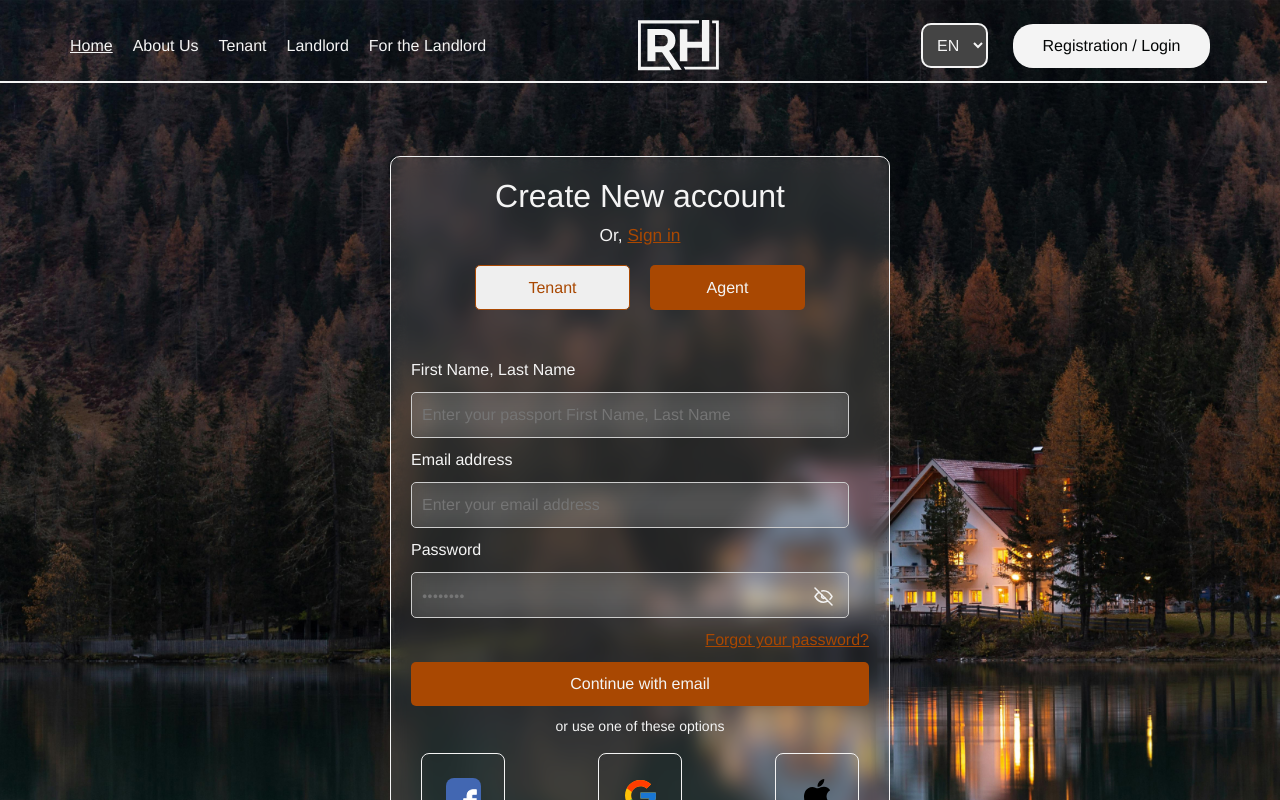
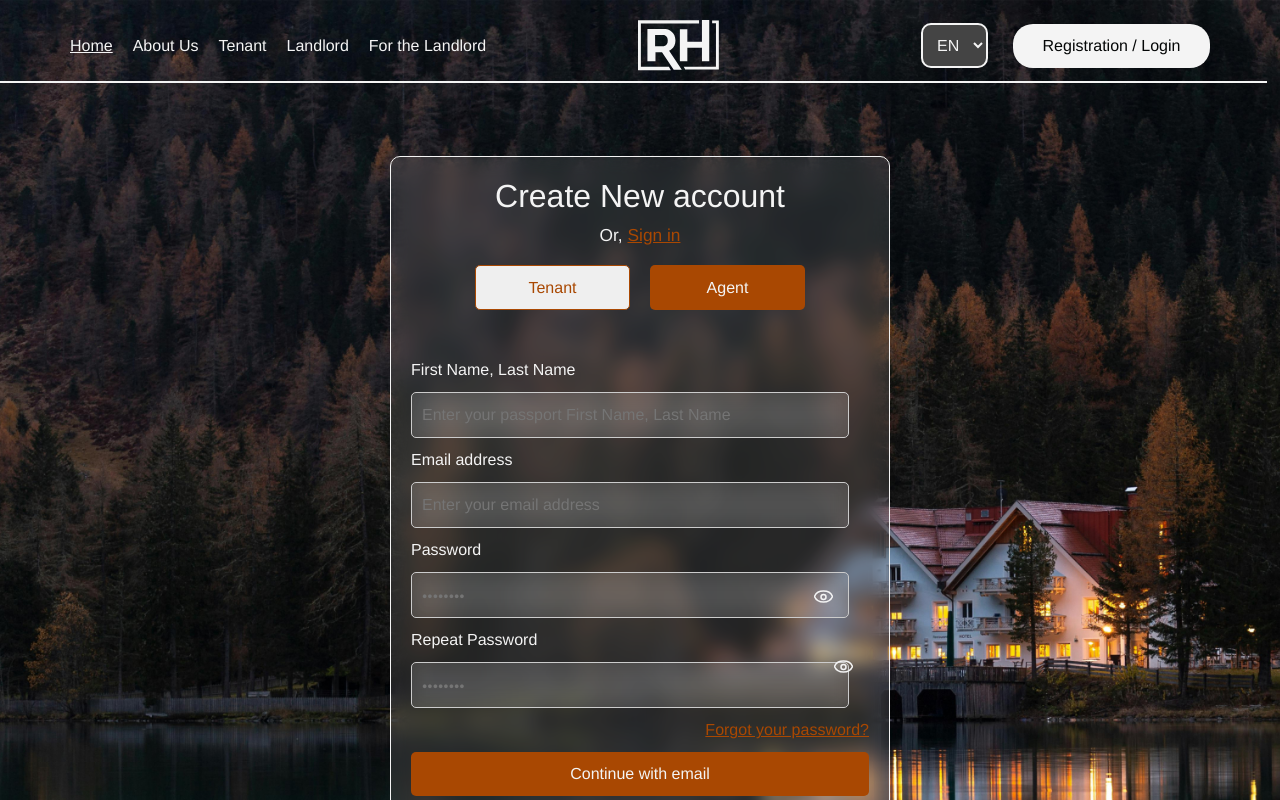
Before and after one commit to renthous-kyiv-ua/frontend, a React (Create React App) app in the folder rent-house-frontend/: page /register in a window 1280 px wide. Shown: the top 800 px of the page. Built offline with nearby package versions, Linux system fonts and the light colour scheme.

Commit message:
Updated registration form

```diff
--- a/rent-house-frontend/src/components/SignUp.js
+++ b/rent-house-frontend/src/components/SignUp.js
@@ -63,6 +63,10 @@ const SignUp = () => {
     setLanguage(event.target.value);
   };
 
+  const togglePasswordVisibility = () => {
+    setShowPassword(!showPassword);
+  };
+
   return (
     <div className="sign-up-page">
       <header className="home-header">
@@ -105,13 +109,57 @@ const SignUp = () => {
           <label>Email address</label>
           <input type="email" placeholder="Enter your email address" /><br/>
           <label>Password</label>
-          <div class="password-wrapper">
-            <input type="password" id="password" placeholder="🞄🞄🞄🞄🞄🞄🞄🞄" />
-            <button type="button" id="togglePassword" class="toggle-password">
-              <svg width="19" height="19" viewBox="0 0 19 19" fill="none" xmlns="http://www.w3.org/2000/svg">
-              <path d="M8.16386 8.16556C7.80968 8.51986 7.61075 9.00036 7.61084 9.50134C7.61093 10.0023 7.81003 10.4827 8.16433 10.8369C8.51864 11.1911 8.99913 11.39 9.50011 11.3899C10.0011 11.3899 10.4815 11.1908 10.8357 10.8364" stroke="#F4F4F4" stroke-width="1.5" stroke-linecap="round" stroke-linejoin="round"/>
-              <path d="M13.9209 13.9134C12.5965 14.7431 11.0629 15.1779 9.5 15.1667C6.1 15.1667 3.26667 13.2778 1 9.5C2.20133 7.49778 3.56133 6.02633 5.08 5.08567M7.78111 4.00333C8.34682 3.88845 8.92275 3.83149 9.5 3.83333C12.9 3.83333 15.7333 5.72222 18 9.5C17.3704 10.5483 16.6973 11.4519 15.9808 12.2106M1 1L18 18" stroke="#F4F4F4" stroke-width="1.5" stroke-linecap="round" stroke-linejoin="round"/>
-              </svg>
+          <div className="password-wrapper">
+            <input
+              type={showPassword ? "text" : "password"}
+              id="password"
+              value={password}
+              onChange={(e) => setPassword(e.target.value)}
+              placeholder="🞄🞄🞄🞄🞄🞄🞄🞄"
+              className={showPassword ? "password-visible" : ""}
+            />
+            <button type="button" id="togglePassword" className="toggle-password" onClick={togglePasswordVisibility}>
+              {showPassword ? (
+                <svg width="19" height="19" viewBox="0 0 19 19" fill="none" xmlns="http://www.w3.org/2000/svg">
+                  <path d="M1 1L18 18" stroke="#F4F4F4" strokeWidth="1.5" strokeLinecap="round" strokeLinejoin="round"/>
+                  <path d="M8.16386 8.16556C7.80968 8.51986 7.61075 9.00036 7.61084 9.50134C7.61093 10.0023 7.81003 10.4827 8.16433 10.8369C8.51864 11.1911 8.99913 11.39 9.50011 11.3899C10.0011 11.3899 10.4815 11.1908 10.8357 10.8365" stroke="#F4F4F4" strokeWidth="1.5" strokeLinecap="round" strokeLinejoin="round"/>
+                  <path d="M4.29589 4.43399C2.94062 5.39931 1.7835 6.7348 1 9.5C1.8374 12.6072 4.75247 15 9.49994 15C11.3368 15 12.9074 14.4958 14.1083 13.6842" stroke="#F4F4F4" strokeWidth="1.5" strokeLinecap="round" strokeLinejoin="round"/>
+                  <path d="M13.8939 10.5261C13.636 9.64255 13.0042 8.89592 12.1511 8.44035C11.2979 7.98477 10.2874 7.85646 9.33594 8.07553M11.7174 6.22556C10.9683 5.81784 10.1088 5.61122 9.23243 5.63166C8.35607 5.6521 7.50911 5.89891 6.78955 6.34894C6.0701 6.79897 5.50736 7.43562 5.16657 8.18693" stroke="#F4F4F4" strokeWidth="1.5" strokeLinecap="round" strokeLinejoin="round"/>
+                  <path d="M12.8582 12.3285C13.7556 11.6578 14.5406 10.7634 15.1732 9.5C14.3358 6.39279 11.4208 4 6.67334 4C5.65708 4.00018 4.6537 4.16129 3.70581 4.474" stroke="#F4F4F4" strokeWidth="1.5" strokeLinecap="round" strokeLinejoin="round"/>
+                </svg>
+              ) : (
+                <svg width="19" height="13" viewBox="0 0 19 13" fill="none" xmlns="http://www.w3.org/2000/svg">
+                  <path d="M0.5 6.5C1.61538 9.42308 4.53846 12 9.5 12C14.4615 12 17.3846 9.42308 18.5 6.5C17.3846 3.57692 14.4615 1 9.5 1C4.53846 1 1.61538 3.57692 0.5 6.5Z" stroke="#F4F4F4" strokeWidth="1.5" strokeLinecap="round" strokeLinejoin="round"/>
+                  <path d="M9.5 9.5C10.8807 9.5 12 8.38071 12 7C12 5.61929 10.8807 4.5 9.5 4.5C8.11929 4.5 7 5.61929 7 7C7 8.38071 8.11929 9.5 9.5 9.5Z" stroke="#F4F4F4" strokeWidth="1.5" strokeLinecap="round" strokeLinejoin="round"/>
+                </svg>
+              )}
+            </button>
+          </div>
+          <label>Repeat Password</label>
+          <div className="repeat-password-wrapper">
+            <input
+              type={showPassword ? "text" : "password"}
+              id="password"
+              value={password}
+              onChange={(e) => setPassword(e.target.value)}
+              placeholder="🞄🞄🞄🞄🞄🞄🞄🞄"
+              className={showPassword ? "password-visible" : ""}
+            />
+            <button type="button" id="togglePassword" className="toggle-password" onClick={togglePasswordVisibility}>
+              {showPassword ? (
+                <svg width="19" height="19" viewBox="0 0 19 19" fill="none" xmlns="http://www.w3.org/2000/svg">
+                  <path d="M1 1L18 18" stroke="#F4F4F4" strokeWidth="1.5" strokeLinecap="round" strokeLinejoin="round"/>
+                  <path d="M8.16386 8.16556C7.80968 8.51986 7.61075 9.00036 7.61084 9.50134C7.61093 10.0023 7.81003 10.4827 8.16433 10.8369C8.51864 11.1911 8.99913 11.39 9.50011 11.3899C10.0011 11.3899 10.4815 11.1908 10.8357 10.8365" stroke="#F4F4F4" strokeWidth="1.5" strokeLinecap="round" strokeLinejoin="round"/>
+                  <path d="M4.29589 4.43399C2.94062 5.39931 1.7835 6.7348 1 9.5C1.8374 12.6072 4.75247 15 9.49994 15C11.3368 15 12.9074 14.4958 14.1083 13.6842" stroke="#F4F4F4" strokeWidth="1.5" strokeLinecap="round" strokeLinejoin="round"/>
+                  <path d="M13.8939 10.5261C13.636 9.64255 13.0042 8.89592 12.1511 8.44035C11.2979 7.98477 10.2874 7.85646 9.33594 8.07553M11.7174 6.22556C10.9683 5.81784 10.1088 5.61122 9.23243 5.63166C8.35607 5.6521 7.50911 5.89891 6.78955 6.34894C6.0701 6.79897 5.50736 7.43562 5.16657 8.18693" stroke="#F4F4F4" strokeWidth="1.5" strokeLinecap="round" strokeLinejoin="round"/>
+                  <path d="M12.8582 12.3285C13.7556 11.6578 14.5406 10.7634 15.1732 9.5C14.3358 6.39279 11.4208 4 6.67334 4C5.65708 4.00018 4.6537 4.16129 3.70581 4.474" stroke="#F4F4F4" strokeWidth="1.5" strokeLinecap="round" strokeLinejoin="round"/>
+                </svg>
+              ) : (
+                <svg width="19" height="13" viewBox="0 0 19 13" fill="none" xmlns="http://www.w3.org/2000/svg">
+                  <path d="M0.5 6.5C1.61538 9.42308 4.53846 12 9.5 12C14.4615 12 17.3846 9.42308 18.5 6.5C17.3846 3.57692 14.4615 1 9.5 1C4.53846 1 1.61538 3.57692 0.5 6.5Z" stroke="#F4F4F4" strokeWidth="1.5" strokeLinecap="round" strokeLinejoin="round"/>
+                  <path d="M9.5 9.5C10.8807 9.5 12 8.38071 12 7C12 5.61929 10.8807 4.5 9.5 4.5C8.11929 4.5 7 5.61929 7 7C7 8.38071 8.11929 9.5 9.5 9.5Z" stroke="#F4F4F4" strokeWidth="1.5" strokeLinecap="round" strokeLinejoin="round"/>
+                </svg>
+              )}
             </button>
           </div>
           <a className='forgot' href='/forgot_pass'>Forgot your password?</a>
--- a/rent-house-frontend/src/styles/SignUp.css
+++ b/rent-house-frontend/src/styles/SignUp.css
@@ -156,6 +156,12 @@ body, html {
   align-items: center;
 }
 
+.password-wrapper {
+  position: relative;
+  display: flex;
+  align-items: center;
+}
+
 #password {
   width: calc(100% - 20px);
   padding: 10px;
```
